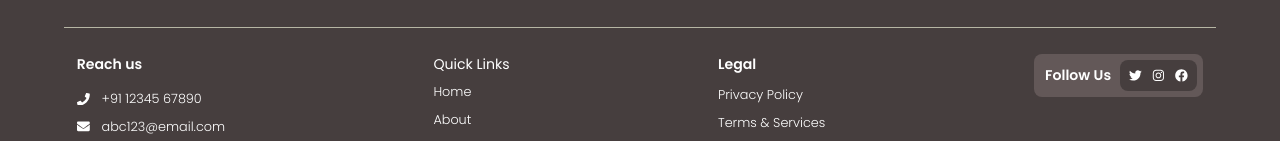
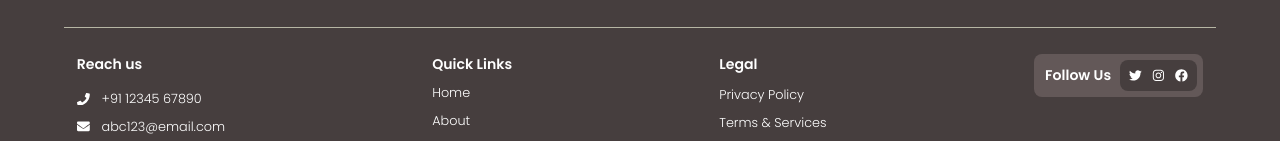
Before and after one commit to AnkurRam2002/ActNow-Frontend, a React (Vite) app: page / in a window 1280 px wide. Shown: the part 2419-2560 px from the top of the page. Built offline with nearby package versions, Linux system fonts and the light colour scheme.

Commit message:
minor edit

```diff
--- a/src/components/Footer.jsx
+++ b/src/components/Footer.jsx
@@ -41,7 +41,7 @@ const Footer = () => {
 
         {/* Quick Links column */}
         <div>
-          <p className='section-headingfont-semibold mb-[10%] text-[1.1vw]'>Quick Links</p>
+          <p className='section-heading font-semibold mb-[10%] text-[1.1vw]'>Quick Links</p>
           <div className='links-container text-[1vw] font-light flex flex-col gap-[0.7vw]'>
             <p className='cursor-pointer hover:underline' onClick={() => handleScroll('home')}>Home</p>
             <p className='cursor-pointer hover:underline' onClick={() => handleScroll('about')}>About</p>
```
